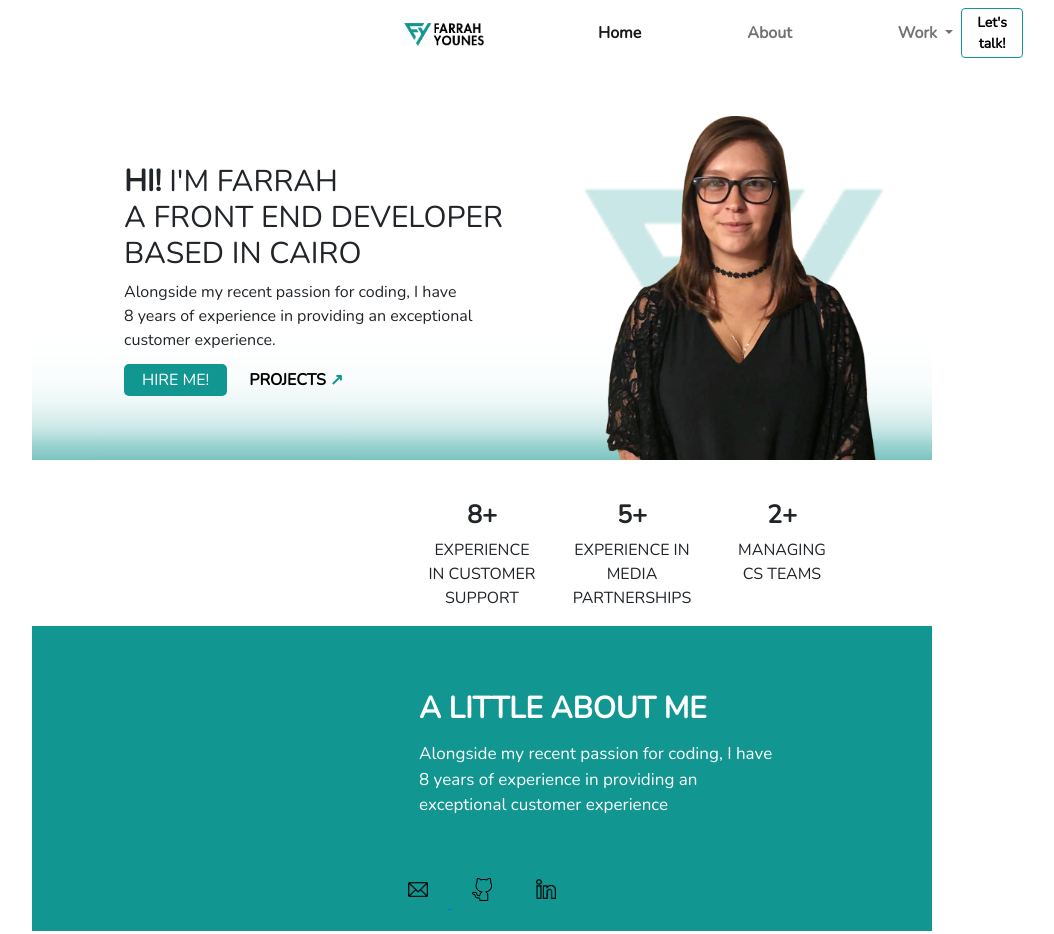
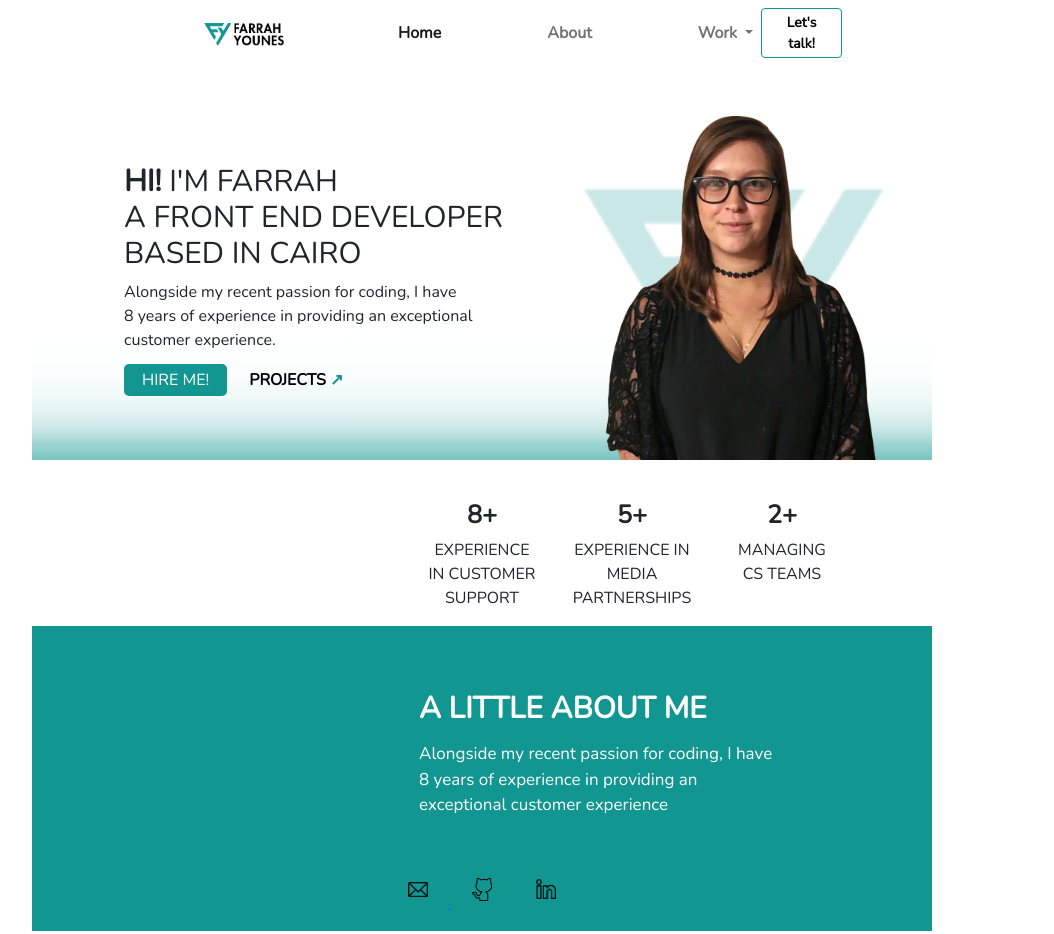
Before and after one commit to farrahyounes/portfolio-project, a plain HTML site: page index.html in a window 1280 px wide. Shown: the top 934 px of the page, without its empty margins (158-1212 px from the left). Drawn offline with nearby package versions, Linux system fonts and the light colour scheme.

Commit message:
Updated margin

```diff
--- a/styles/portfolio.css
+++ b/styles/portfolio.css
@@ -132,8 +132,8 @@ h5 {
 nav {
   color: black !important;
   font-weight: 800;
-  margin-left: 550px;
-  margin-right: 408px;
+  margin-left: 350px;
+  margin-right: 220px;
 }
 
 .container {
```
